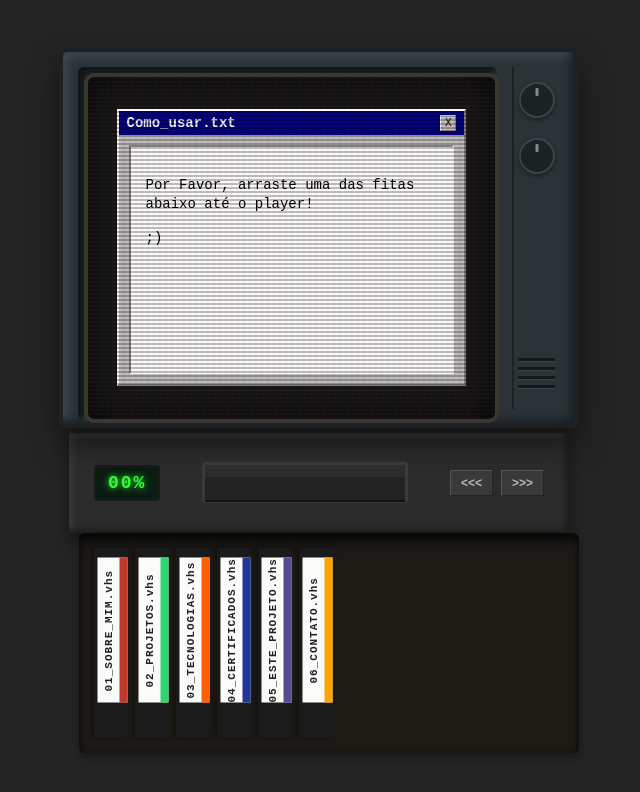
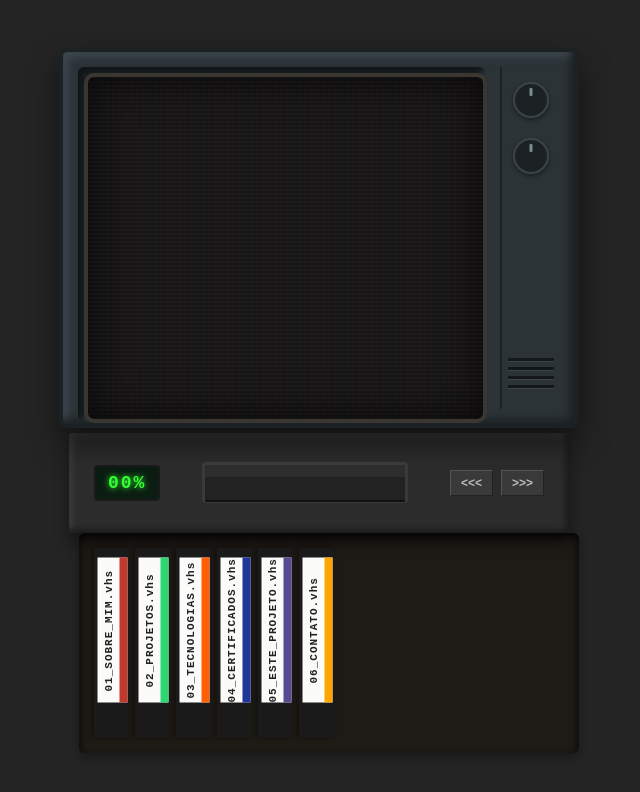
Before and after one commit to kasu403/Portfolio, a React app: page / in a window 1280 px wide. Shown: the top 792 px of the page, without its empty margins (321-961 px from the left). Built offline with nearby package versions, Linux system fonts and the light colour scheme; the HTML template or start-up script is replaced by a standard one.

Commit message:
exclusão do arquivo JanelaJanela.jsx e de sua estilização no app.css

```diff
--- a/src/App.css
+++ b/src/App.css
@@ -102,54 +102,6 @@ body {
   overflow: hidden;
 }
 
-.windows {
-  width: 85%;
-  height: 80%;
-  background-color: #c0c0c0;
-  border: 2px solid;
-  border-color: #fff #808080 #808080 #fff;
-  display: flex;
-  flex-direction: column;
-  font-family: 'Courier New', Courier, monospace;
-
-}
-
-.barratitulo {
-  background-color: #000080;
-  color: white;
-  padding: 4px 8px;
-  display: flex;
-  justify-content: space-between;
-  align-items: center;
-  font-size: 14px;
-  font-weight: bold;
-}
-
-.botaoX {
-  background-color: #c0c0c0;
-  border: 1px solid;
-  border-color: #fff #808080 #808080 #fff ;
-  width: 16px;
-  height: 16px;
-  font-size: 10px;
-  display: flex;
-  justify-content: center;
-  align-items: center;
-  cursor: pointer;
-}
-
-.janelaconteudo {
-  padding: 15px;
-  color: #000;
-  font-size: 14px;
-  line-height: 1.4;
-  overflow-y: auto;
-  background-color: #fff;
-  margin: 10px;
-  flex-grow: 1;
-  border: 2px solid;
-  border-color: #808080 #fff #fff #808080;
-}
 
 .scanlines {
   position: absolute;
--- a/src/App.jsx
+++ b/src/App.jsx
@@ -1,14 +1,12 @@
 import './App.css'
 import Monitor from './Monitor'
 import PlayerVHS from './PlayerVHS'
-import JanelaJanela from './JanelaJanela'
 import FitaCassete from './FitaCassete'
 function App() {
     return (
        <div className='cenario'>
         <div className='televisao'>
            <Monitor>
-            <JanelaJanela/>
             </Monitor>
             <PlayerVHS>
             </PlayerVHS>
--- a/src/JanelaJanela.jsx
+++ /dev/null
@@ -1,16 +0,0 @@
-function JanelaJanela () {
-    return (
-        <div className="windows">
-            <div className="barratitulo">
-                <span className="titulotexto">Como_usar.txt</span>
-                <button className="botaoX">X</button>
-            </div>
-            <div className="janelaconteudo">
-                <p>Por Favor, arraste uma das fitas abaixo até o player!</p>
-                <p>;)</p>
-            </div>
-        </div>
-    )
-}
-
-export default JanelaJanela
```
